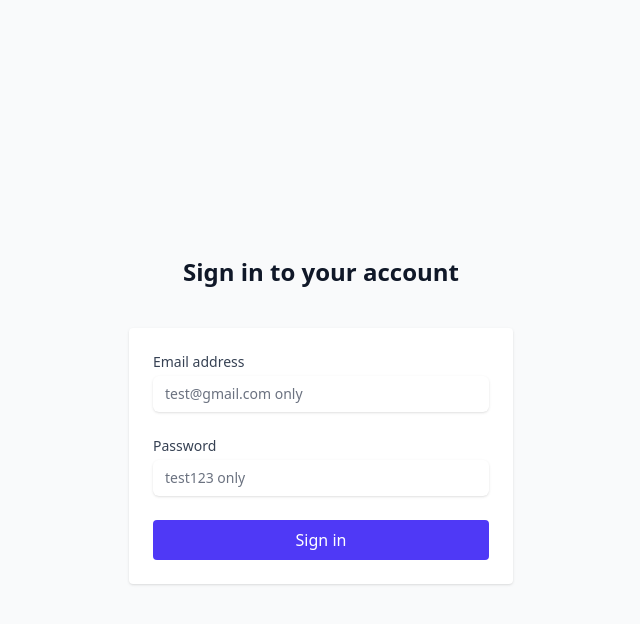
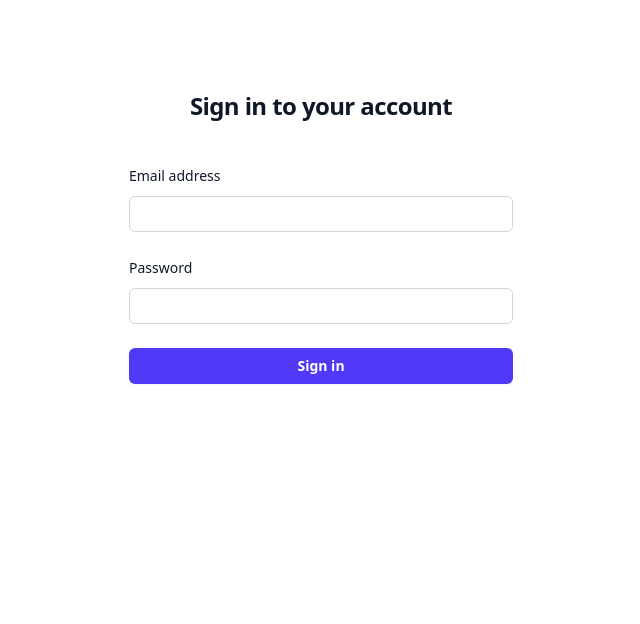
Before and after one commit to alamehtab/Saas_contracts_dashboard, a React (Vite) app: page /login in a window 1280 px wide. Shown: the top 624 px of the page, without its empty margins (319-959 px from the left). Built offline with nearby package versions, Linux system fonts and the light colour scheme; no server answers.

Commit message:
changes made

```diff
--- a/src/pages/LoginPage.jsx
+++ b/src/pages/LoginPage.jsx
@@ -8,7 +8,7 @@ export default function LoginPage() {
   const [password, setPassword] = useState("");
   const dispatch = useDispatch();
   const navigate = useNavigate();
-  const auth = useSelector(s => s.auth);
+  const { status, error } = useSelector((state) => state.auth);
 
   const handleSubmit = async (e) => {
     e.preventDefault();
@@ -17,50 +17,107 @@ export default function LoginPage() {
       await dispatch(loginUser({ email, password })).unwrap();
       navigate("/dashboard");
     } catch (err) {
-      alert(err);
+      console.error(err);
     }
   };
 
   return (
-    <div className="flex min-h-screen flex-col justify-center px-6 py-12 lg:px-8 bg-gray-50">
+    <div className="flex min-h-full flex-col justify-center px-6 py-12 lg:px-8 bg-white">
       <div className="sm:mx-auto sm:w-full sm:max-w-sm">
-        <h2 className="mt-10 text-center text-2xl font-bold text-gray-900">
+        <h2 className="mt-10 text-center text-2xl/9 font-bold tracking-tight text-gray-900">
           Sign in to your account
         </h2>
       </div>
 
       <div className="mt-10 sm:mx-auto sm:w-full sm:max-w-sm">
-        <form onSubmit={handleSubmit} className="space-y-6 bg-white p-6 rounded shadow">
+        <form onSubmit={handleSubmit} className="space-y-6">
           <div>
-            <label htmlFor="email" className="block text-sm font-medium text-gray-700">Email address</label>
+            <label
+              htmlFor="email"
+              className="block text-sm/6 font-medium text-gray-900"
+            >
+              Email address
+            </label>
+            <div className="mt-2">
               <input
+                id="email"
+                name="email"
                 type="email"
-              id="email"
+                required
+                autoComplete="email"
                 value={email}
-              onChange={e => setEmail(e.target.value)}
-              placeholder="test@gmail.com only"
-              required
-              className="mt-1 block w-full rounded-md border-gray-300 shadow-sm focus:ring-indigo-500 focus:border-indigo-500 sm:text-sm px-3 py-2"
+                onChange={(e) => setEmail(e.target.value)}
+                className="block w-full rounded-md bg-white px-3 py-1.5 text-base text-gray-900
+                           outline-1 -outline-offset-1 outline-gray-300 placeholder:text-gray-400
+                           focus:outline-2 focus:-outline-offset-2 focus:outline-indigo-600 sm:text-sm/6"
               />
             </div>
+          </div>
+
           <div>
-            <label htmlFor="password" className="block text-sm font-medium text-gray-700">Password</label>
+            <div className="flex items-center justify-between">
+              <label
+                htmlFor="password"
+                className="block text-sm/6 font-medium text-gray-900"
+              >
+                Password
+              </label>
+            </div>
+            <div className="mt-2">
               <input
+                id="password"
+                name="password"
                 type="password"
-              id="password"
-              placeholder="test123 only"
+                required
+                autoComplete="current-password"
                 value={password}
-              onChange={e => setPassword(e.target.value)}
-              required
-              className="mt-1 block w-full rounded-md border-gray-300 shadow-sm focus:ring-indigo-500 focus:border-indigo-500 sm:text-sm px-3 py-2"
+                onChange={(e) => setPassword(e.target.value)}
+                className="block w-full rounded-md bg-white px-3 py-1.5 text-base text-gray-900
+                           outline-1 -outline-offset-1 outline-gray-300 placeholder:text-gray-400
+                           focus:outline-2 focus:-outline-offset-2 focus:outline-indigo-600 sm:text-sm/6"
               />
             </div>
+          </div>
+
+          {error && (
+            <p className="text-red-500 text-sm text-center">{error}</p>
+          )}
+
+          <div>
             <button
               type="submit"
-            className="w-full bg-indigo-600 text-white py-2 px-4 rounded hover:bg-indigo-700"
+              disabled={status === "loading"}
+              className="flex w-full justify-center rounded-md bg-indigo-600 px-3 py-1.5 text-sm/6
+                         font-semibold text-white shadow-xs hover:bg-indigo-500
+                         focus-visible:outline-2 focus-visible:outline-offset-2 focus-visible:outline-indigo-600
+                         disabled:opacity-50"
             >
-            Sign in
+              {status === "loading" ? (
+                <svg
+                  className="animate-spin h-5 w-5 text-white"
+                  xmlns="http://www.w3.org/2000/svg"
+                  fill="none"
+                  viewBox="0 0 24 24"
+                >
+                  <circle
+                    className="opacity-25"
+                    cx="12"
+                    cy="12"
+                    r="10"
+                    stroke="currentColor"
+                    strokeWidth="4"
+                  ></circle>
+                  <path
+                    className="opacity-75"
+                    fill="currentColor"
+                    d="M4 12a8 8 0 018-8v8H4z"
+                  ></path>
+                </svg>
+              ) : (
+                "Sign in"
+              )}
             </button>
+          </div>
         </form>
       </div>
     </div>
```
Also changed, not shown: 1 other file (tests, documents, lock files or other folders). Lines whose indentation alone changed are shown as unchanged.
